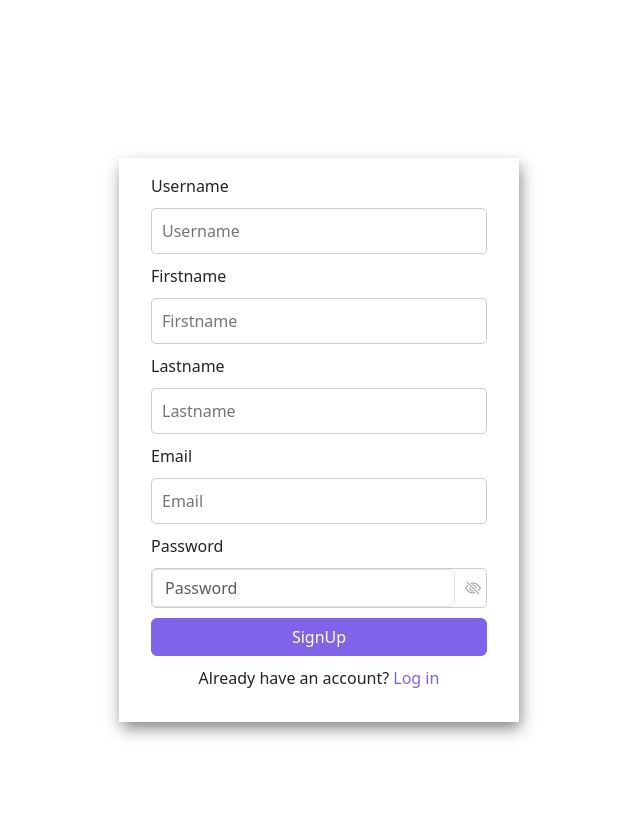
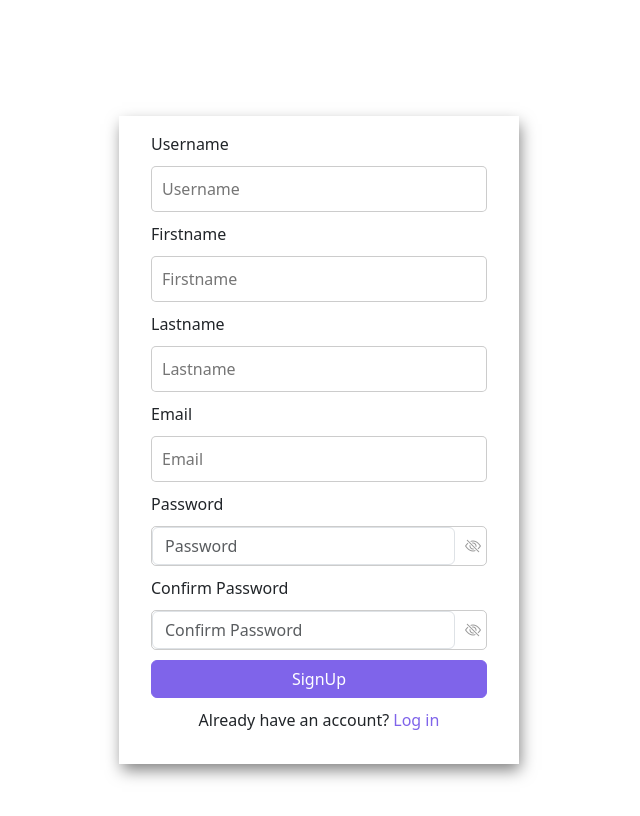
Before and after one commit to IsaacPhiri/Delivery_Tracking_System, a Flask app: page /signup in a window 1280 px wide. Shown: the part 64-880 px from the top of the page, without its empty margins (321-961 px from the left). Run offline with Flask 2, Linux system fonts and the light colour scheme; some libraries are stand-ins or nearby versions.

Commit message:
confirm password implementation

```diff
--- a/app.py
+++ b/app.py
@@ -1,4 +1,4 @@
-from flask import Flask, render_template, url_for, redirect, flash, current_app
+from flask import Flask, render_template, url_for, redirect, flash, current_app, jsonify
 from flask_sqlalchemy import SQLAlchemy
 from flask_login import UserMixin, login_user, LoginManager, login_required, logout_user, current_user
 from flask_wtf import FlaskForm
@@ -10,17 +10,18 @@ from itsdangerous import URLSafeTimedSerializer as Serializer
 
 app = Flask(__name__)
 bcrypt = Bcrypt(app)
+
 app.config['SQLALCHEMY_DATABASE_URI'] = 'sqlite:///delitrack.db'
 app.config['SECRET_KEY'] = 'VJKHBHVFKHFKVJBH'
 db = SQLAlchemy(app)
-app.config['MAIL_SERVER'] = 'smtp.gmail.com'
-app.config['MAIL_PORT'] = 587
-app.config['MAIL_USE_TLS'] = True
-app.config['MAIL_USERNAME'] = 'isaacphiri315@gmail.com'
-app.config['MAIL_PASSWORD'] = '@2june1964'
-app.config['MAIL_DEFAULT_SENDER'] = 'your-email@gmail.com'
 
-mail = Mail(app)
+#app.config['MAIL_SERVER'] = 'smtp.gmail.com'
+#app.config['MAIL_PORT'] = 587
+#app.config['MAIL_USE_TLS'] = True
+#app.config['MAIL_USERNAME'] = 'Isaac Phiri'
+#app.config['MAIL_PASSWORD'] = '@2june1964'
+#app.config['MAIL_DEFAULT_SENDER'] = 'isaacphiri315@gmail.com'
+#mail = Mail(app)
 
 
 login_manager = LoginManager()
@@ -39,10 +40,10 @@ class User(db.Model, UserMixin):
       email = db.Column(db.String(40), nullable=True, unique=True)
       password = db.Column(db.String(80), nullable=False)
 
-      def get_reset_password_token(self, expires_in=600):
-        """Generates a password reset token for the user."""
-        s = Serializer(current_app.config['SECRET_KEY'], expires_in=expires_in)
-        return s.dumps({'user_id': self.id}).decode('utf-8')
+     # def get_reset_password_token(self, expires_in=600):
+     #   """Generates a password reset token for the user."""
+     #   s = Serializer(current_app.config['SECRET_KEY'], expires_in=expires_in)
+     #   return s.dumps({'user_id': self.id}).decode('utf-8')
 
      # @staticmethod
      # def verify_reset_password_token(token):
@@ -69,6 +70,9 @@ class SignupForm(FlaskForm):
 
       password = PasswordField(validators=[InputRequired(), Length(
             min=4, max=20)], render_kw={"placeholder": "Password"})
+
+      confirm_password = PasswordField(validators=[InputRequired(), Length(
+            min=4, max=20)], render_kw={"placeholder": "Confirm Password"})
 
       submit = SubmitField("SignUp")
 
@@ -101,10 +105,10 @@ class ForgotMyPassword(FlaskForm):
                 "There is no account associated with that email.")
 
         # generate a password reset token
-        token = user.get_reset_password_token()
+        #token = user.get_reset_password_token()
 
         # send a password reset email to the user
-        send_password_reset_email(user, token)
+        #send_password_reset_email(user, token)
 
         # inform the user that a password reset email has been sent
         flash('An email has been sent with instructions to reset your password.', 'info')
@@ -122,15 +126,15 @@ class LoginForm(FlaskForm):
 
       submit = SubmitField("Login")
 
-def send_password_reset_email(user, token):
-    msg = Message('Password Reset Request',
-                  recipients=[user.email])
-    msg.body = f'''To reset your password, visit the following link:
-{url_for('reset_password', token=token, _external=True)}
+#def send_password_reset_email(user, token):
+#    msg = Message('Password Reset Request',
+#                  recipients=[user.email])
+#    msg.body = f'''To reset your password, visit the following link:
+#{url_for('reset_password', token=token, _external=True)}
 
-If you did not make this request then simply ignore this email and no changes will be made.
-'''
-    mail.send(msg)
+#If you did not make this request then simply ignore this email and no changes will be made.
+#'''
+#    mail.send(msg)
 
 @app.route('/')
 def index():
@@ -142,19 +146,19 @@ def index():
 def forgot_password():
     form = ForgotMyPassword()
     if form.validate_on_submit():
-        user = User.query.filter_by(email=form.email.data).first()
+        #user = User.query.filter_by(email=form.email.data).first()
 
-        if user:
-            # generate a password reset token
-            token = user.get_reset_password_token()
+        #if user:
+        #    # generate a password reset token
+        #    token = user.get_reset_password_token()
 
-            # send a password reset email to the user
-            send_password_reset_email(user, token)
+        #    # send a password reset email to the user
+        #    send_password_reset_email(user, token)
 
-            # inform the user that a password reset email has been sent
-            flash('An email has been sent with instructions to reset your password.', 'info')
+        #    # inform the user that a password reset email has been sent
+        #    flash('An email has been sent with instructions to reset your password.', 'info')
 
-        # always redirect to the homepage after a password reset request
+        ## always redirect to the homepage after a password reset request
         return redirect(url_for('index'))
 
     return render_template('fgp.html', form=form)
@@ -184,11 +188,18 @@ def login():
 def signup():
     form = SignupForm()
     if form.validate_on_submit():
-        hashed_password = bcrypt.generate_password_hash(form.password.data)
-        new_user = User(email=form.email.data, password=hashed_password)
-        db.session.add(new_user)
-        db.session.commit()
-        return redirect(url_for('login'))
+        password_one = (form.password.data)
+        password_two = (form.confirm_password.data)
+        if password_one != password_two:
+            error_message = "Passwords don't match."
+            return jsonify({'error': error_message})
+        else:
+            hashed_password = bcrypt.generate_password_hash(password_one)
+            new_user = User(email=form.email.data, password=hashed_password)
+            db.session.add(new_user)
+            db.session.commit()
+            return redirect(url_for('login'))
+            #return redirect(url_for('login'))
 
     return render_template('signup.html', form=form)
 
--- a/static/scripts/login.js
+++ b/static/scripts/login.js
@@ -10,3 +10,20 @@ togglePassword.addEventListener("click", function () {
   /* toggle the icon */
   this.classList.toggle("bi-eye");
 });
+
+$(document).ready(function () {
+    $('#signup-form').submit(function (e) {
+        e.preventDefault();
+        $.ajax({
+            url: '/signup',
+            method: 'POST',
+            data: $(this).serialize(),
+            dataType: 'json',
+            success: function (response) {
+                if (response.error) {
+                    alert(response.error);
+                }
+            }
+        });
+    });
+});
--- a/templates/login.html
+++ b/templates/login.html
@@ -68,11 +68,7 @@
                {% endfor %}
            </ul>
            {% endif %}
-<<<<<<< HEAD
-
-=======
            <small><a href="{{url_for('forgot_password')}}" class="forgot_p"> Forgot Password? </a> </small>
->>>>>>> 6140a7458ea2de79a9c095dedabbc9694b18b986
            {{ form.submit(class="btn btn-primary btn-local-solid") }}
            <p class="form_text">Don't have an account? <a href="{{url_for('signup')}}"> Sign Up</a> </p>
        </form>
--- a/templates/signup.html
+++ b/templates/signup.html
@@ -13,6 +13,7 @@
     <script src="https://cdn.jsdelivr.net/npm/bootstrap@5.3.0-alpha1/dist/js/bootstrap.bundle.min.js"
             integrity="sha384-w76AqPfDkMBDXo30jS1Sgez6pr3x5MlQ1ZAGC+nuZB+EYdgRZgiwxhTBTkF7CXvN" crossorigin="anonymous">
     </script>
+    <script src="https://ajax.googleapis.com/ajax/libs/jquery/3.6.0/jquery.min.js"></script>
     <link rel="stylesheet"
           href="https://fonts.googleapis.com/css2?family=Material+Symbols+Outlined:opsz,wght,FILL,GRAD@20..48,100..700,0..1,-50..200" />
     <link rel="stylesheet" href="https://cdn.jsdelivr.net/npm/bootstrap-icons@1.3.0/font/bootstrap-icons.css" />
@@ -45,7 +46,7 @@
     <br>
     <br>
     <div class="main_container sign_in_cont">
-        <form method="POST" action="{{ url_for('signup') }}" class="sign-up-form">
+        <form method="POST" action="{{ url_for('signup') }}" class="sign-up-form" id="signup-form">
             {{ form.hidden_tag() }}
 
             {{ form.username.label }} {{ form.username(class="input username") }}
@@ -67,7 +68,6 @@
             {% for error in form.email.errors %}
             <span class="error-message">{{ error }}</span>
             {% endfor %}
-
             {{ form.password.label }}
             <div class="password-cont">
                 {{ form.password(class="form-control", id="password") }}
@@ -76,16 +76,17 @@
             {% for error in form.password.errors %}
             <span class="error-message">{{ error }}</span>
             {% endfor %}
-
-
+            {{ form.confirm_password.label }}
+            <div class="password-cont">
+                {{ form.confirm_password(class="form-control", id="password") }}
+                <i class="bi bi-eye-slash classsss" id="togglePassword"></i>
+            </div>
             {{ form.submit(class="btn btn-primary btn-local-solid") }}
-
             <p class="form_text">Already have an account? <a href="{{url_for('login')}}">Log in</a></p>
         </form>
 
     </div>
     <script src="static/scripts/login.js"></script>
-
 </body>
 
 </html>
```
Also changed, not shown: instance/delitrack.db (deleted), 1 other file. Lines whose indentation alone changed are shown as unchanged.
